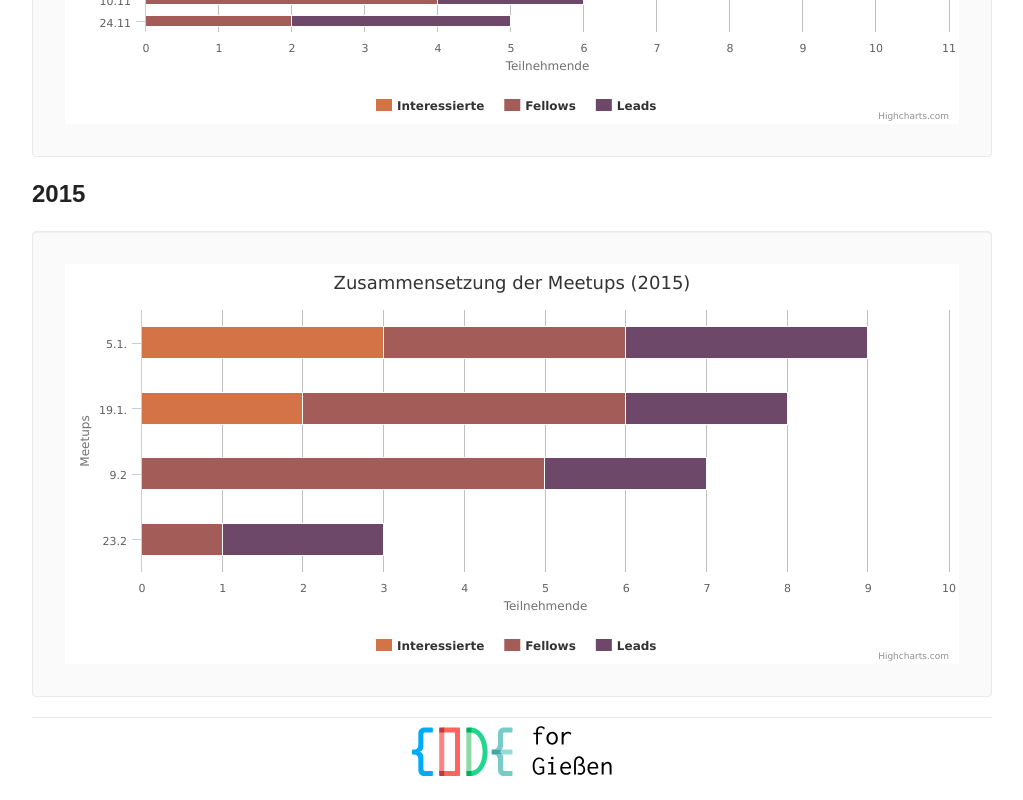
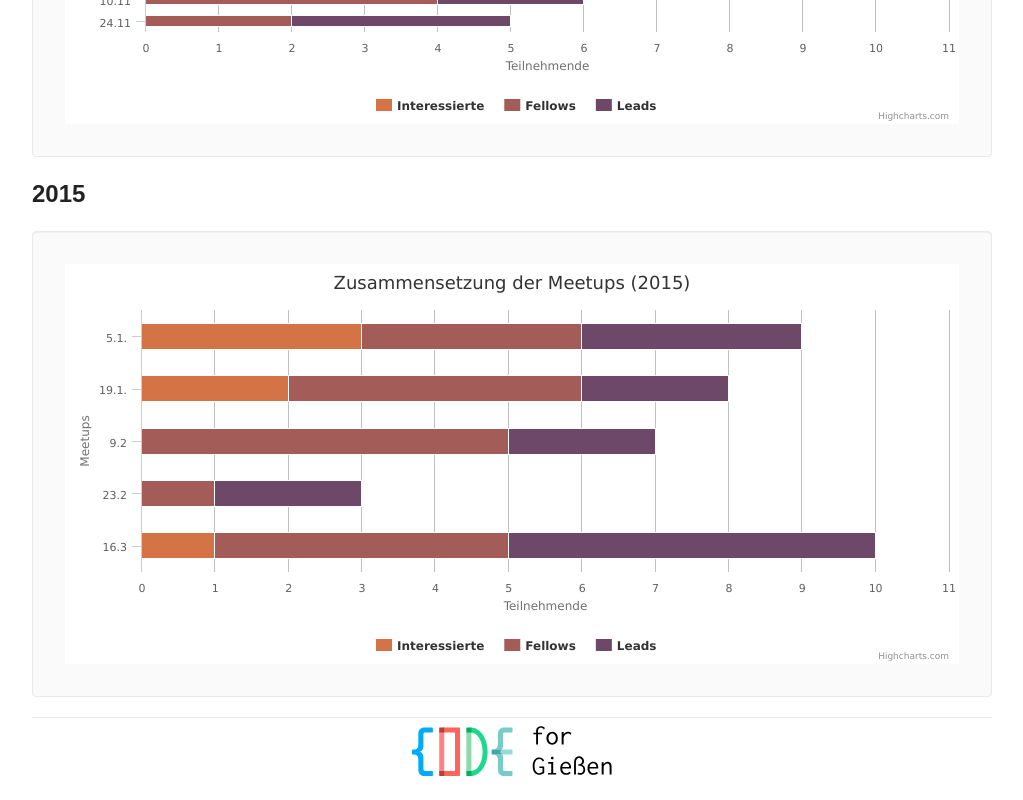
Before and after one commit to CodeForGiessen/stats, a plain HTML site: page index.html in a window 1280 px wide. Shown: the part 483-1283 px from the top of the page, without its empty margins (128-1151 px from the left). Drawn offline with Linux system fonts and the light colour scheme.

Commit message:
added stats for last meeting

```diff
--- a/index.html
+++ b/index.html
@@ -111,7 +111,7 @@
                         text: 'Zusammensetzung der Meetups (2015)'
                     },
                     xAxis: {
-                        categories: ['5.1.', '19.1.', '9.2', '23.2'],
+                        categories: ['5.1.', '19.1.', '9.2', '23.2', '16.3'],
                         tickmarkPlacement: 'on',
                         title: {
                             text: 'Meetups'
@@ -132,13 +132,13 @@
                     },
                     series: [{
                         name: 'Leads',
-                        data: [3, 2, 2, 2]
+                        data: [3, 2, 2, 2, 5]
                     }, {
                         name: 'Fellows',
-                        data: [3, 4, 5, 1]
+                        data: [3, 4, 5, 1, 4]
                     }, {
                         name: 'Interessierte',
-                        data: [3, 2, 0, 0]
+                        data: [3, 2, 0, 0, 1]
                     }],
                     colors: ['#6D4869', '#A35C58', '#D47345']
                 });
```
